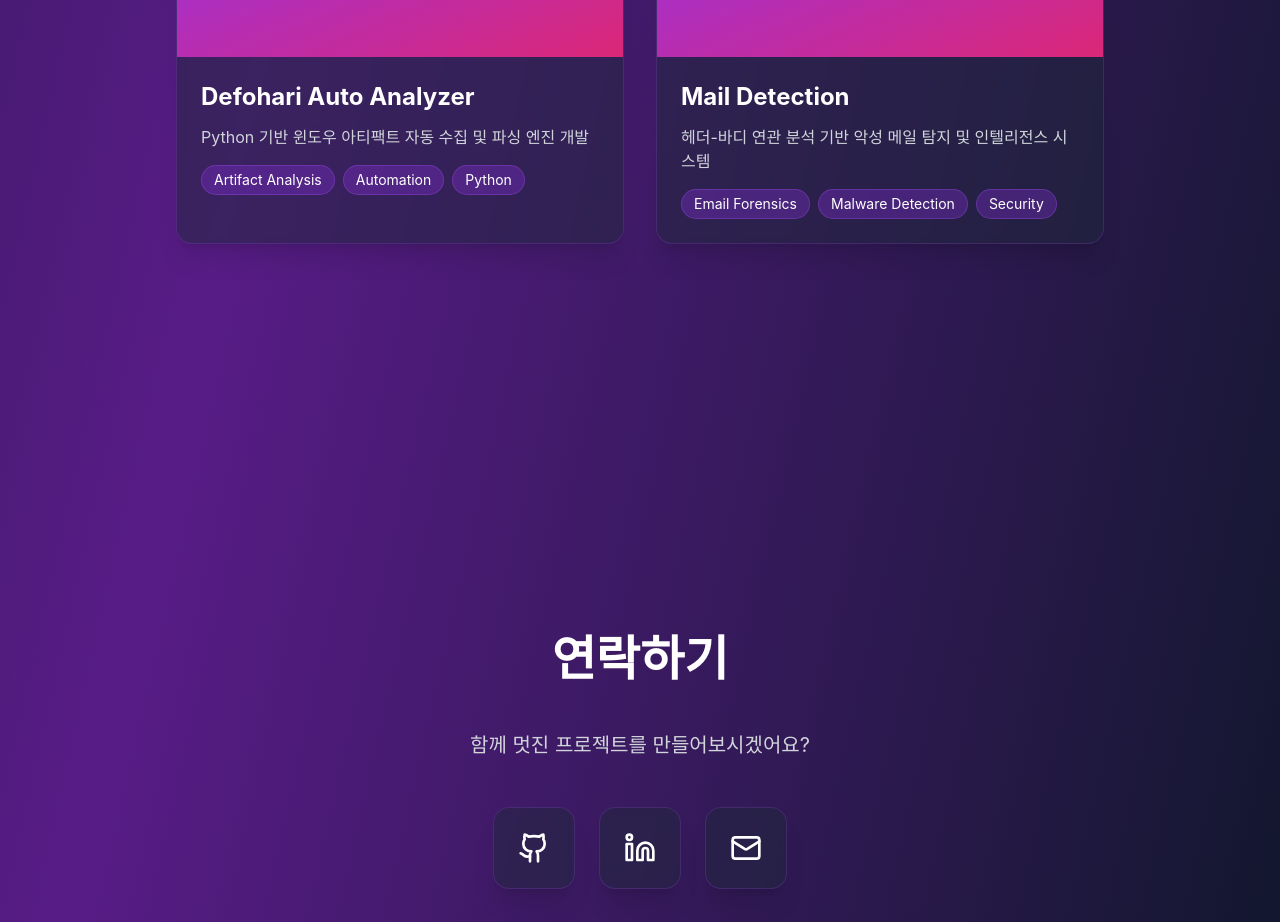
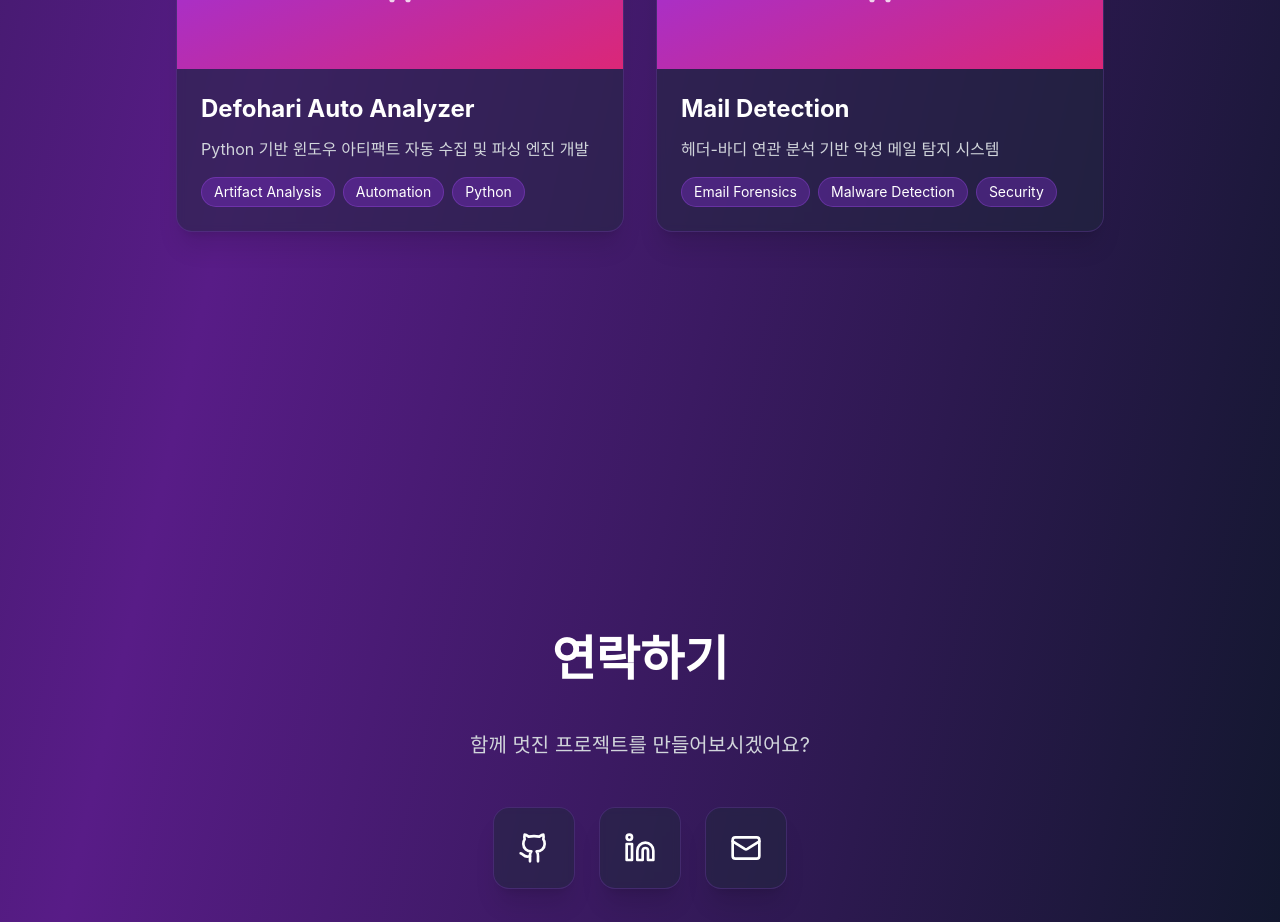
Before and after one commit to berm0427/my-portfolio, a React (Create React App) app: page / in a window 1280 px wide. Shown: the part 4420-5342 px from the top of the page. Built offline with nearby package versions, Linux system fonts and the light colour scheme.

Commit message:
프로젝트 설명 글자수 조정

```diff
--- a/src/App.js
+++ b/src/App.js
@@ -109,7 +109,7 @@ export default function App() {
     },
     {
       title: "Mail Detection",
-      description: "헤더-바디 연관 분석 기반 악성 메일 탐지 및 인텔리전스 시스템",
+      description: "헤더-바디 연관 분석 기반 악성 메일 탐지 시스템",
       tags: ["Email Forensics", "Malware Detection", "Security"],
       link: "https://github.com/berm0427/mail_detection"
     }
```
